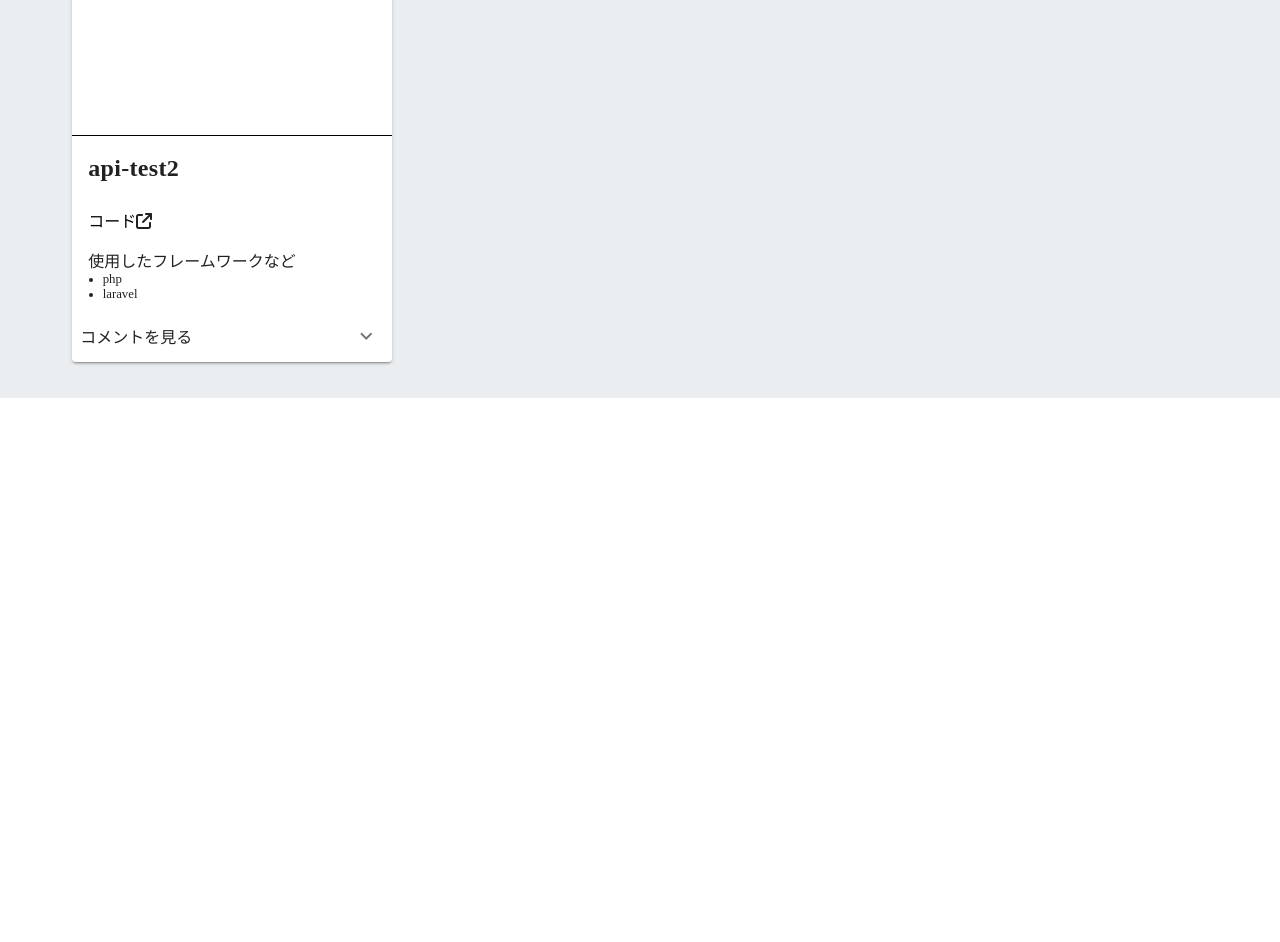
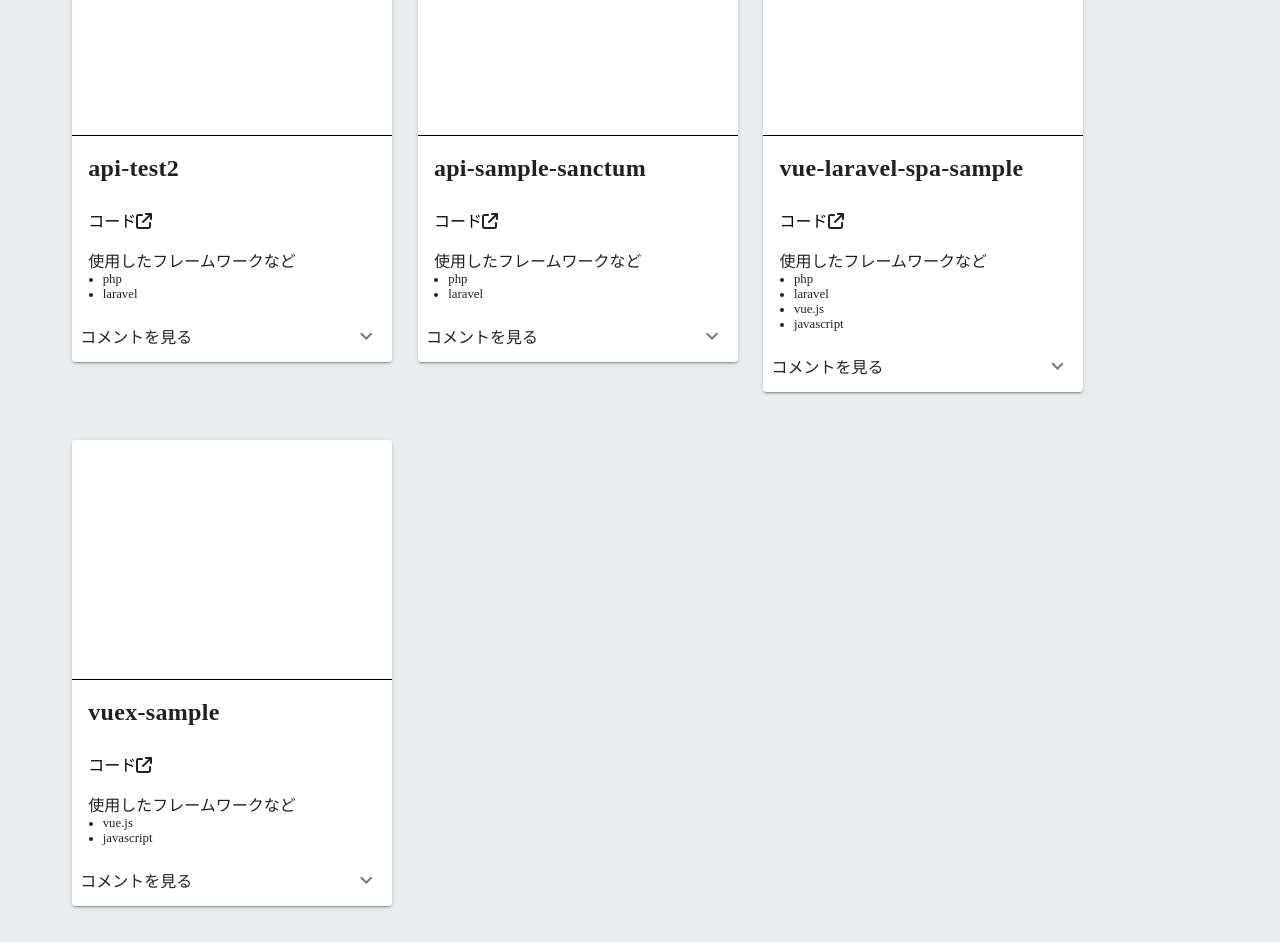
Before and after one commit to s19013/my-profile, a Vue app: page /MyWorks/Samples in a window 1280 px wide. Shown: the part 1460-2402 px from the top of the page. Before the commit the page ends 1858 px from the top, so only its background shows below. Built offline with nearby package versions, Linux system fonts and the light colour scheme.

Commit message:
たくさん追加

```diff
--- a/src/datas/MyWorksSampleWorks.js
+++ b/src/datas/MyWorksSampleWorks.js
@@ -67,6 +67,31 @@ udemyの講座に従いつくりました｡
 自作apiの練習として作りました
 `
             }),
+            new baseWorkData({
+                title:"api-sample-sanctum",
+                codeUrl:"https://github.com/s19013/api-sample-sanctum",
+                used:["php","laravel"],
+                comment:`
+認証付きapiを作ってみたかったのでサンプルを真似しました
+`
+            }),
+            new baseWorkData({
+                title:"vue-laravel-spa-sample",
+                codeUrl:"https://github.com/s19013/vue-laravel-spa-sample",
+                used:["php","laravel","vue.js","javascript"],
+                comment:`
+api通信をするspaを作ってみたかったのでサンプルを真似しました｡
+viteを使ってビルドすることを強制させられたのでviteのことを調べたりするのが大変でした
+`
+            }),
+            new baseWorkData({
+                title:"vuex-sample",
+                codeUrl:"https://github.com/s19013/vuex-sample",
+                used:["vue.js","javascript"],
+                comment:`
+vuexを使って見たかったのでサンプルを真似しました
+`
+            }),
         ]
     }
 
```
